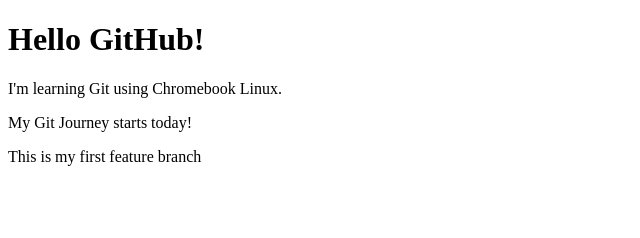
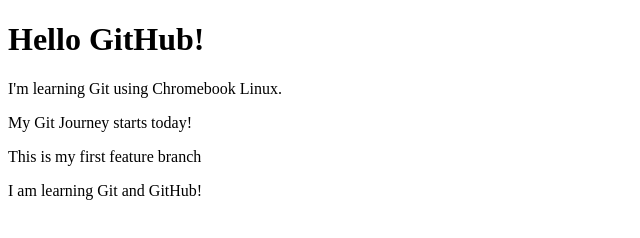
Before and after one commit to itsmebu/git-learning, a plain HTML site: page index.html in a window 1280 px wide. Shown: the whole page, without its empty margins (0-640 px from the left). Drawn offline with Linux system fonts and the light colour scheme.

Commit message:
Add about section

```diff
--- a/index.html
+++ b/index.html
@@ -8,5 +8,6 @@
     <p>I'm learning Git using Chromebook Linux.</p>
     <p>My Git Journey starts today!</p>
     <p>This is my first feature branch</p>
+    <p>I am learning Git and GitHub!</p>
 </body>
 </html>
```
